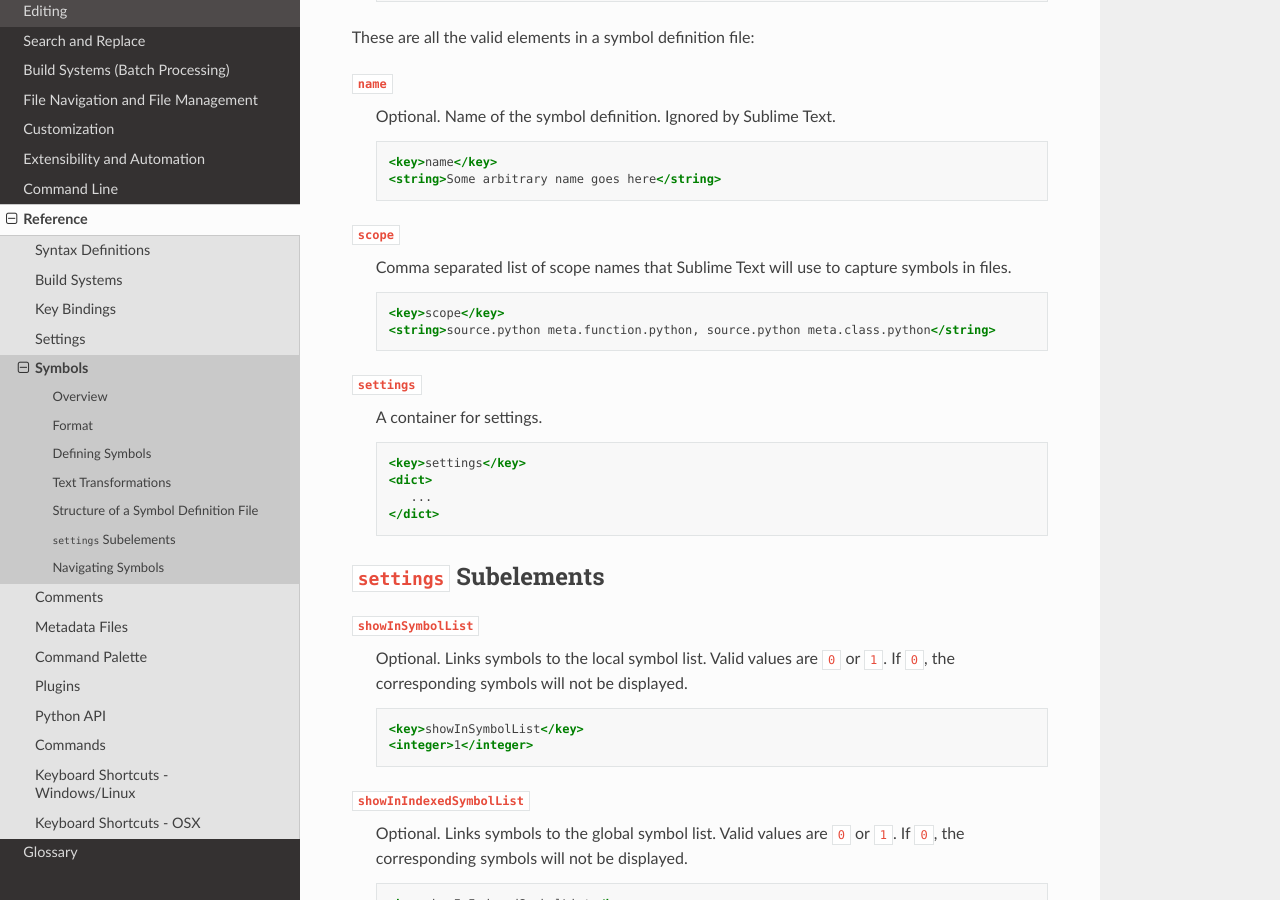
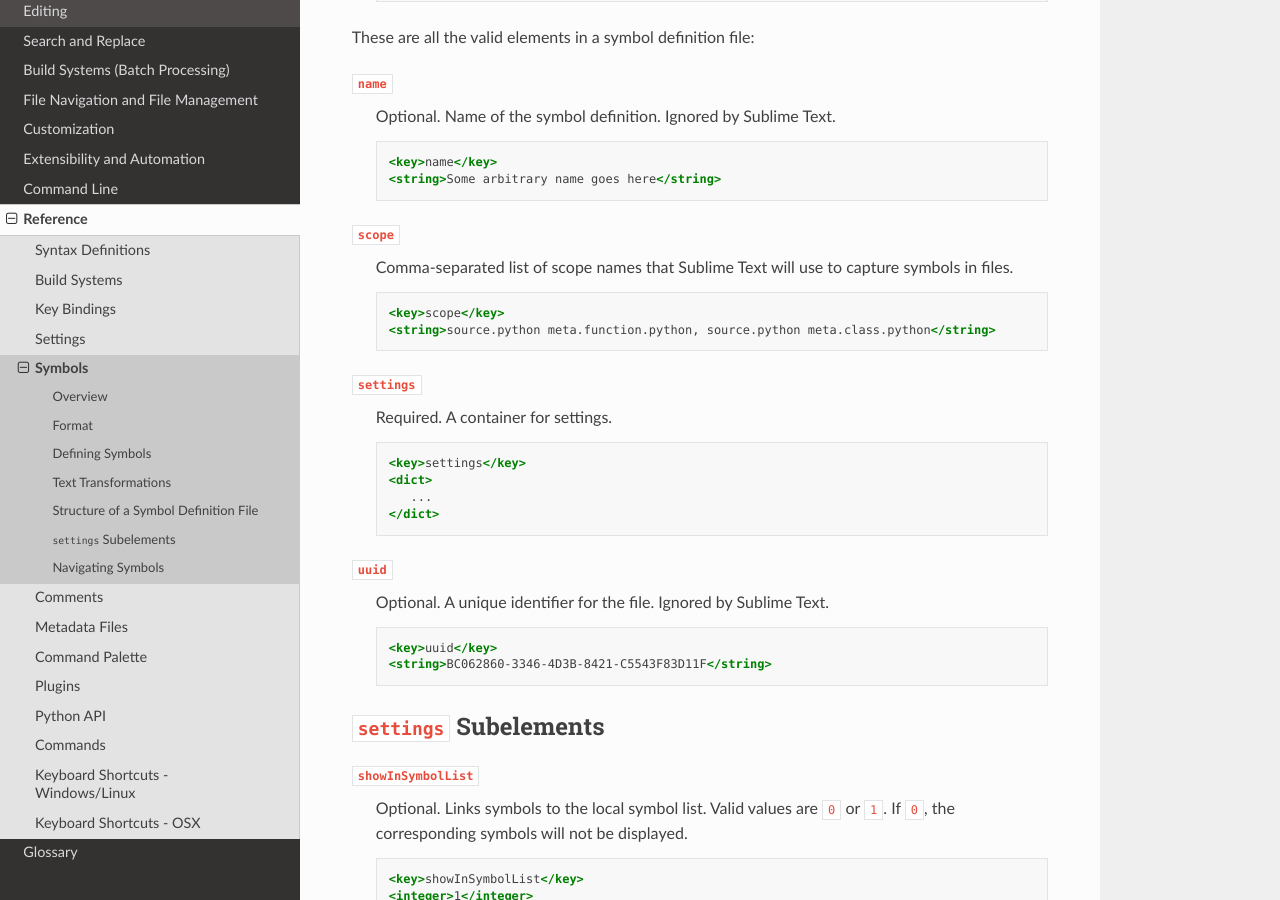
Before and after one commit to guillermooo/sublime-undocs, a Sphinx documentation site: the page built from source/reference/symbols.rst, in a window 1280 px wide and 900 px high, scrolled down 2450 px. Built offline with Sphinx 7.4.7 and the Read the Docs theme 2.0.0, drawn with Linux system fonts in a browser that asks for light colours.

Commit message:
unification

```diff
--- a/source/reference/symbols.rst
+++ b/source/reference/symbols.rst
@@ -21,7 +21,7 @@
 Format
 ======
 
-Symbols are defined  using metadata files.
+Symbols are defined using metadata files.
 Because symbol definition files
 are commonly required by packages,
 they are discussed separately in this page
@@ -146,7 +146,8 @@
 Structure of a Symbol Definition File
 =====================================
 
-All metadata files share the same top-level structure,
+All metadata files
+share the same top-level structure,
 which is inherited from the Property List format.
 
 
@@ -160,7 +161,8 @@
       </dict>
       </plist>
 
-These are all the valid elements in a symbol definition file:
+These are all the valid elements
+in a symbol definition file:
 
 ``name``
    Optional.
@@ -173,7 +175,7 @@
          <string>Some arbitrary name goes here</string>
 
 ``scope``
-   Comma separated list of scope names
+   Comma-separated list of scope names
    that Sublime Text will use
    to capture symbols in files.
 
@@ -183,6 +185,7 @@
          <string>source.python meta.function.python, source.python meta.class.python</string>
 
 ``settings``
+   Required.
    A container for settings.
 
    .. code-block:: xml
@@ -192,6 +195,15 @@
          ...
       </dict>
 
+``uuid``
+   Optional.
+   A unique identifier for the file.
+   Ignored by Sublime Text.
+
+   .. code-block:: xml
+
+      <key>uuid</key>
+      <string>BC062860-3346-4D3B-8421-C5543F83D11F</string>
 
 .. _md-symbols-settings:
 
```
